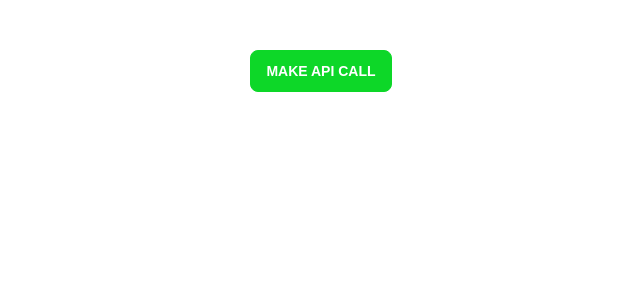
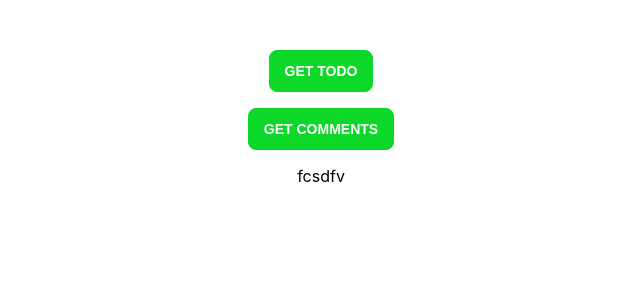
Before and after one commit to Mohamilr/Learn-React, a React (Create React App) app: page / in a window 1280 px wide. Shown: the top 300 px of the page, without its empty margins (319-959 px from the left). Built offline with nearby package versions, Linux system fonts and the light colour scheme.

Commit message:
state management

```diff
--- a/src/App.js
+++ b/src/App.js
@@ -1,3 +1,4 @@
+import React from "react";
 import ApiCalls from "./pages/ApiCalls/ApiCalls";
 import "./App.css";
 
--- /dev/null
+++ b/src/context/index.js
@@ -0,0 +1,16 @@
+import React, { createContext, useReducer } from "react";
+import { dataReducer, initialDataState } from "./reducer";
+
+export const AppContext = createContext();
+
+const AppContextProvider = ({ children }) => {
+  const [data, dispatchData] = useReducer(dataReducer, initialDataState);
+
+  return (
+    <AppContext.Provider value={[data, dispatchData]}>
+      {children}
+    </AppContext.Provider>
+  );
+};
+
+export default AppContextProvider;
--- /dev/null
+++ b/src/context/reducer.js
@@ -0,0 +1,21 @@
+import { SAVE_COMMENTS, SAVE_TODO, SAVE_USER_PROFILE } from "./types";
+
+export const initialDataState = {
+  todo: {},
+  todoId: 1,
+  userProfile: {},
+  comments: ["fcsdfv"],
+};
+
+export const dataReducer = (state = initialDataState, action) => {
+  switch (action.type) {
+    case SAVE_TODO:
+      return { ...state, todo: action.data, todoId: state.todoId + 1 };
+    case SAVE_COMMENTS:
+      return { ...state, comments: action.data };
+    case SAVE_USER_PROFILE:
+      return { ...state, userProfile: action.data };
+    default:
+      return state;
+  }
+};
--- /dev/null
+++ b/src/context/types.js
@@ -0,0 +1,3 @@
+export const SAVE_TODO = "SAVE_TODO";
+export const SAVE_USER_PROFILE = "SAVE_USER_PROFILE";
+export const SAVE_COMMENTS = "SAVE_COMMENTS";
--- a/src/index.js
+++ b/src/index.js
@@ -3,11 +3,14 @@ import ReactDOM from "react-dom/client";
 import "./index.css";
 import App from "./App";
 import reportWebVitals from "./reportWebVitals";
+import AppContextProvider from "./context";
 
 const root = ReactDOM.createRoot(document.getElementById("root"));
 root.render(
   <React.StrictMode>
-    <App />
+    <AppContextProvider>
+      <App />
+    </AppContextProvider>
   </React.StrictMode>
 );
 
--- a/src/pages/ApiCalls/ApiCalls.js
+++ b/src/pages/ApiCalls/ApiCalls.js
@@ -1,61 +1,67 @@
-import React, { useState, useEffect } from "react";
+import React, { useState, useContext } from "react";
 import Button from "../../components/Button/Button";
 import AxiosInstance from "../../api";
+import { AppContext } from "../../context";
+import { SAVE_TODO, SAVE_COMMENTS } from "../../context/types";
+// import State from "../State/State";
 
 const ApiCalls = () => {
-  const [todo, setTodo] = useState({});
+  //   const [todo, setTodo] = useState({});
   const [error, setError] = useState("");
   const [loading, setLoading] = useState(false);
-  const [todoId, setTodoId] = useState(1);
+  const [commentLoading, setCommentLoading] = useState(false);
 
-  const handleApiCall = async () => {
-    // AXIOS
+  const [{ todo, todoId, comments, userProfile }, dispatchData] =
+    useContext(AppContext);
+
+  console.log({ todo, todoId, comments, userProfile });
+  const getTodo = async () => {
     try {
       setLoading(true);
       const res = await AxiosInstance.get(`/todos/${todoId}`);
 
-      console.log(res.data);
-      setTodoId((prev) => prev + 1);
       setLoading(false);
+      dispatchData({ type: SAVE_TODO, data: res.data });
     } catch (err) {
       setLoading(false);
 
       setError(err.message);
     }
+  };
 
-    // FETCH
-    // try {
-    //   setLoading(true);
-    //   const res = await fetch("https://jsonplaceholder.typicode.com/todos/1", {
-    //     method: "GET",
-    //   });
+  const getComments = async () => {
+    try {
+      setCommentLoading(true);
+      const res = await AxiosInstance.get(`/comments`);
 
-    //   const response = await res.json();
-    //   console.log(response);
-    //   setLoading(false);
-    // } catch (e) {
-    //   setLoading(false);
-    //   setError(e.message);
-    // }
+      setCommentLoading(false);
 
-    // fetch("https://jsonplaceholder.typicode.com/todos/1", {
-    //   method: "GET",
-    // })
-    //   .then((res) => res.json())
-    //   .then((res) => setTodo(res))
-    //   .catch((e) => {
-    //     setError(e.message);
-    //   });
+      dispatchData({ type: SAVE_COMMENTS, data: res.data });
+    } catch (err) {
+      setCommentLoading(false);
+
+      setError(err.message);
+    }
   };
+
+  console.log(comments.length);
 
   return (
     <div>
       <Button
-        text={`${loading ? "Loading..." : "Make api call"}`}
-        onClick={handleApiCall}
+        text={`${loading ? "Loading..." : "Get todo"}`}
+        onClick={getTodo}
       />
       <p>{todo?.title}</p>
       {error && <p>{error}</p>}
+
+      <Button
+        text={`${commentLoading ? "Loading..." : "Get Comments"}`}
+        onClick={getComments}
+      />
+
+      {comments?.length > 0 &&
+        comments?.map((comment, index) => <p key={index}>{comment}</p>)}
     </div>
   );
 };
```
